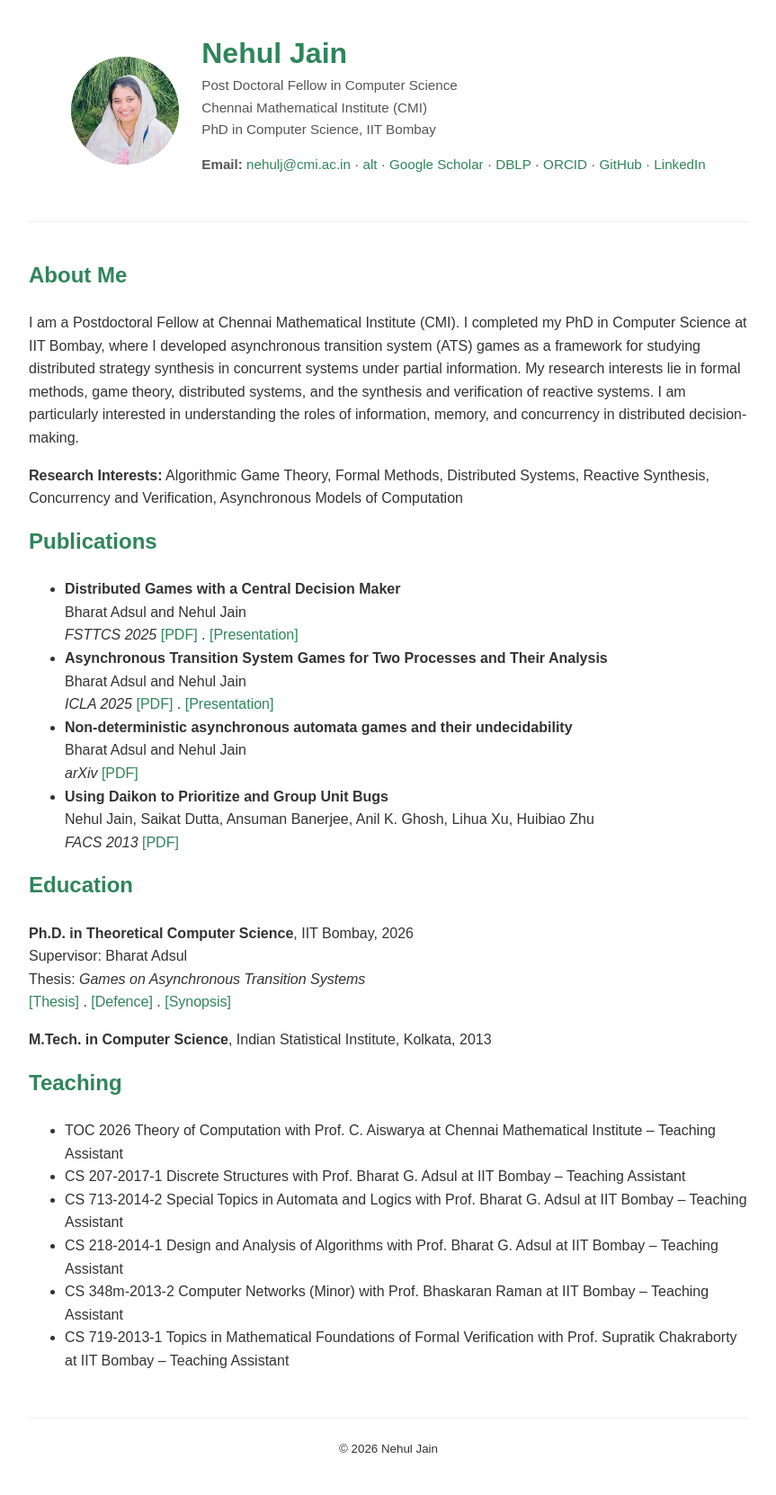
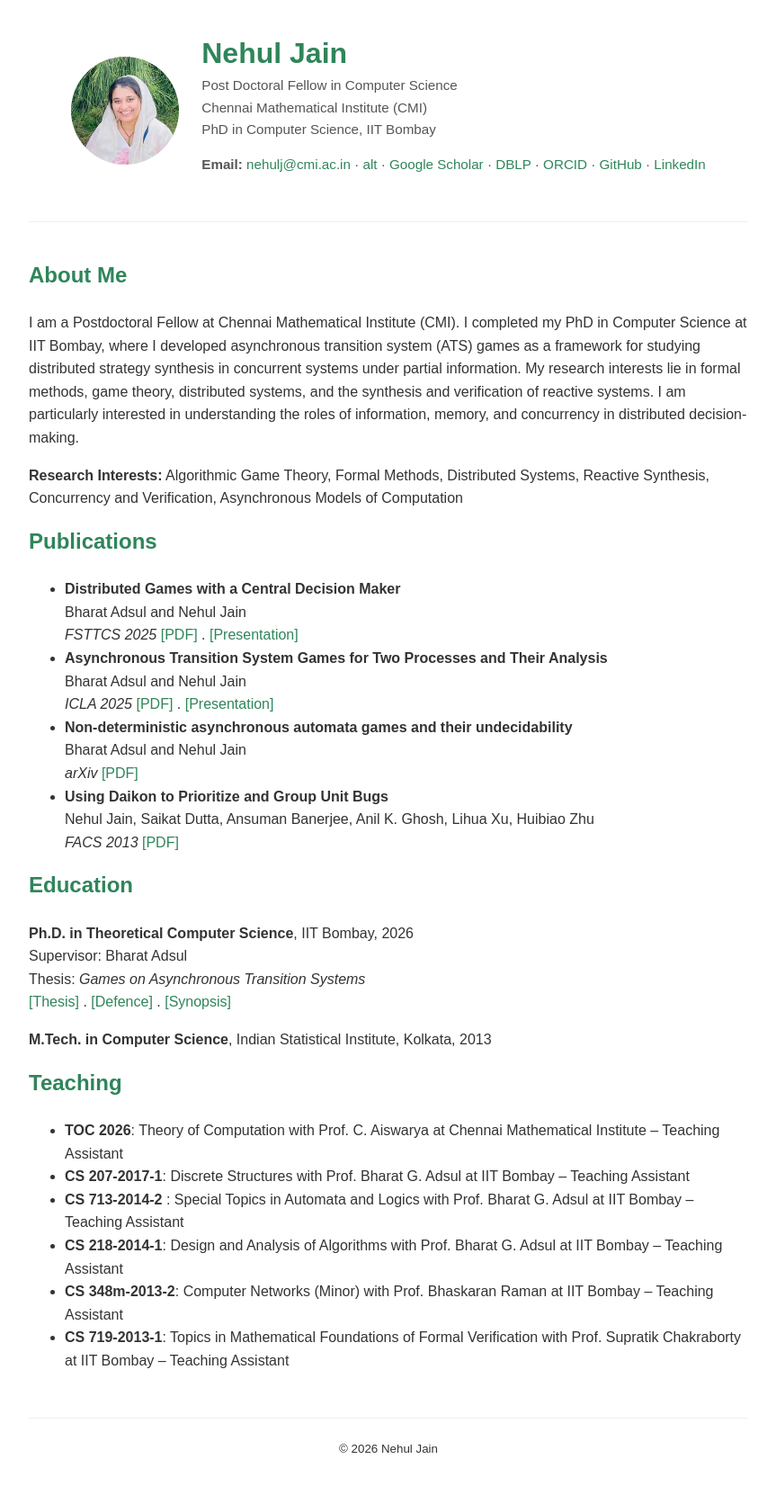
Before and after one commit to nehuljain26/nehuljain26.github.io, a Jekyll site: the page built from index.md, in a window 1280 px wide. Shown: the whole page at 90% size, without its empty margins (208-1071 px from the left). Built offline with Jekyll 4.4.1, drawn with Linux system fonts in a browser that asks for light colours.

```diff
--- a/_includes/teaching.html
+++ b/_includes/teaching.html
@@ -4,7 +4,7 @@
   </div>
   <ul>
     {% for t in site.data.teaching %}
-    <li>{{ t.semester }} {{ t.course }} at {{t.institute}} – {{ t.role }}</li>
+    <li><b>{{ t.semester }}</b>: {{ t.course }} at {{t.institute}} – {{ t.role }}</li>
     {% endfor %}
   </ul>
 </section>
```
